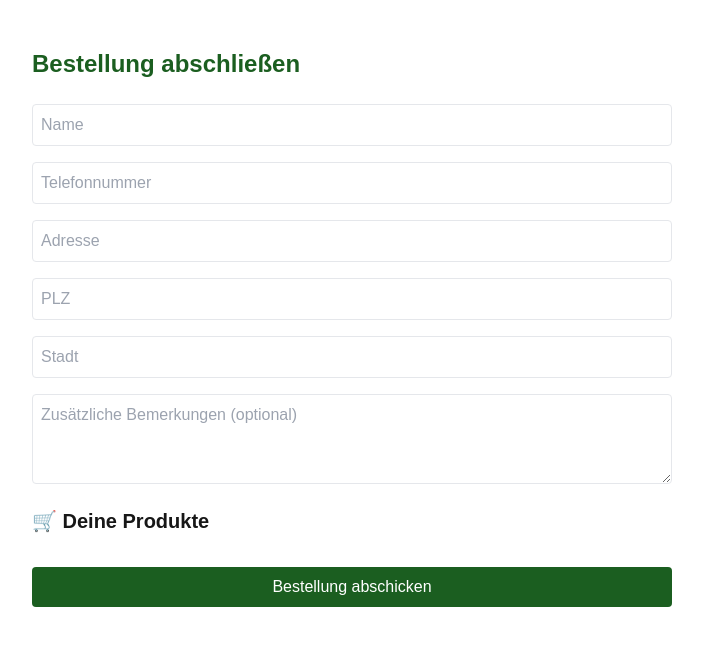
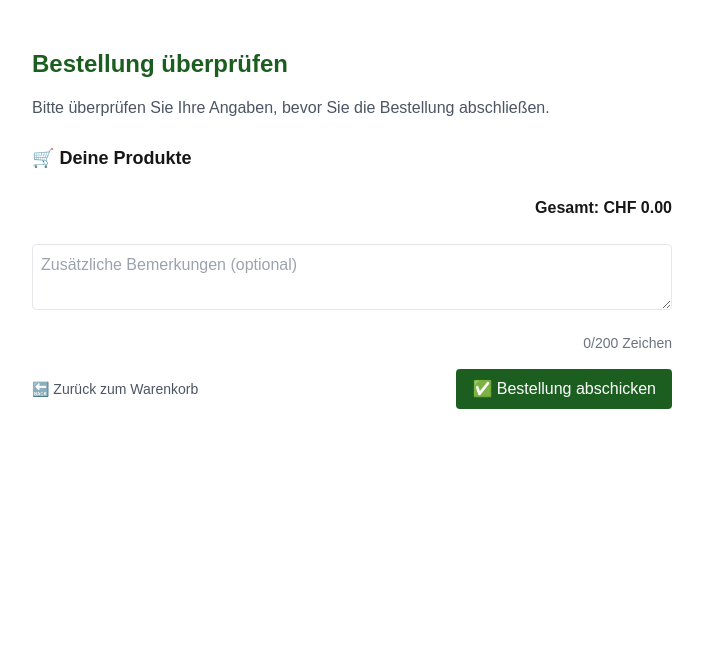
Before and after one commit to EmreAlma/restaurant-website, a Next.js app in the folder frontend/: page /checkout in a window 1280 px wide. Shown: the top 646 px of the page, without its empty margins (288-991 px from the left). Built offline with nearby package versions, Linux system fonts and the light colour scheme.

Commit message:
Improve checkout page layout and display

```diff
--- a/frontend/app/checkout/page.jsx
+++ b/frontend/app/checkout/page.jsx
@@ -1,25 +1,19 @@
 "use client";
 
 import { useCart } from "../../context/CartContext";
-import { useState } from "react";
+import { useState, useEffect } from "react";
 import { useRouter } from "next/navigation";
 
 const CheckoutPage = () => {
   const { cartItems, clearCart } = useCart();
   const router = useRouter();
+  const [user, setUser] = useState(null);
+  const [comment, setComment] = useState("");
 
-  const [customer, setCustomer] = useState({
-    name: "",
-    phone: "",
-    address: "",
-    postalCode: "",
-    city: "",
-    comment: "",
-  });
-
-  const handleChange = (e) => {
-    setCustomer({ ...customer, [e.target.name]: e.target.value });
-  };
+  useEffect(() => {
+    const stored = localStorage.getItem("user");
+    if (stored) setUser(JSON.parse(stored));
+  }, []);
 
   const handleSubmit = async (e) => {
     e.preventDefault();
@@ -30,18 +24,16 @@ const CheckoutPage = () => {
         quantity: item.quantity,
       })),
       address: {
-        fullName: customer.name,
-        street: customer.address,
-        postalCode: customer.postalCode,
-        city: customer.city,
+        fullName: `${user.firstName} ${user.lastName}`,
+        street: user.address?.street,
+        postalCode: user.address?.postalCode,
+        city: user.address?.city,
       },
+      note: comment,
     };
 
     try {
-      const user = JSON.parse(localStorage.getItem("user"));
       const token = user?.token;
-      console.log(token);
-
       const response = await fetch(`${process.env.NEXT_PUBLIC_API_URL}/api/orders/create`, {
         method: "POST",
         headers: {
@@ -55,7 +47,7 @@ const CheckoutPage = () => {
         throw new Error("Fehler beim Senden der Bestellung");
       }
 
-      const savedOrder = await response.json();
+      await response.json();
 
       alert("Vielen Dank für Ihre Bestellung!");
       clearCart();
@@ -68,80 +60,75 @@ const CheckoutPage = () => {
 
   return (
     <div className="max-w-2xl mx-auto px-4 py-12">
-      <h1 className="text-2xl font-bold mb-6 text-sunset">Bestellung abschließen</h1>
+      <h1 className="text-2xl font-bold mb-4 text-sunset">Bestellung überprüfen</h1>
+      <p className="mb-6 text-gray-600">Bitte überprüfen Sie Ihre Angaben, bevor Sie die Bestellung abschließen.</p>
+
+      {user && (
+        <div className="mb-6 space-y-1">
+          <h2 className="text-lg font-semibold">👤 Kundendaten</h2>
+          <p>Name: {user.firstName} {user.lastName}</p>
+          <p>Telefon: {user.phoneNumber}</p>
+          <p>Adresse: {user.address?.street}, {user.address?.postalCode} {user.address?.city}</p>
+        </div>
+      )}
+
+      <div className="mb-6">
+        <h2 className="text-lg font-semibold">🛒 Deine Produkte</h2>
+        <ul className="space-y-2">
+          {cartItems.map((item, index) => (
+            <li key={index} className="border p-2 rounded text-sm flex justify-between items-start">
+              <div>
+                <div className="font-medium">
+                  {item.name} <span className="text-gray-600">x {item.quantity}</span>
+                </div>
+                {item.note && <div className="text-gray-600 italic">Wunsch: {item.note}</div>}
+              </div>
+              <div className="font-semibold whitespace-nowrap">
+                CHF {((item.totalPrice ?? item.price * item.quantity) || 0).toFixed(2)}
+              </div>
+            </li>
+          ))}
+        </ul>
+      </div>
+
+
+      <div className="mb-6 text-right font-bold">
+        Gesamt: CHF {cartItems.reduce((total, item) => {
+          const price = (item.totalPrice ?? item.price * item.quantity) || 0;
+          return total + price;
+        }, 0).toFixed(2)}
+      </div>
 
       <form onSubmit={handleSubmit} className="space-y-4">
-        <input
-          type="text"
-          name="name"
-          placeholder="Name"
-          value={customer.name}
-          onChange={handleChange}
-          required
-          className="w-full border p-2 rounded"
-        />
-        <input
-          type="tel"
-          name="phone"
-          placeholder="Telefonnummer"
-          value={customer.phone}
-          onChange={handleChange}
-          required
-          className="w-full border p-2 rounded"
-        />
-        <input
-          type="text"
-          name="address"
-          placeholder="Adresse"
-          value={customer.address}
-          onChange={handleChange}
-          required
-          className="w-full border p-2 rounded"
-        />
-        <input
-          type="text"
-          name="postalCode"
-          placeholder="PLZ"
-          value={customer.postalCode}
-          onChange={handleChange}
-          required
-          className="w-full border p-2 rounded"
-        />
-        <input
-          type="text"
-          name="city"
-          placeholder="Stadt"
-          value={customer.city}
-          onChange={handleChange}
-          required
-          className="w-full border p-2 rounded"
-        />
         <textarea
           name="comment"
           placeholder="Zusätzliche Bemerkungen (optional)"
-          value={customer.comment}
-          onChange={handleChange}
-          rows="3"
+          value={comment}
+          onChange={(e) => setComment(e.target.value)}
+          rows="2"
+          maxLength={200}
           className="w-full border p-2 rounded"
         />
+        <p className="text-sm text-gray-500 text-right">
+          {comment.length}/200 Zeichen
+        </p>
 
-        <h2 className="text-xl font-semibold mt-6 mb-2">🛒 Deine Produkte</h2>
-        <ul className="space-y-2">
-          {cartItems.map((item, index) => (
-            <li key={index} className="border p-2 rounded text-sm">
-              <div className="font-medium">{item.name} ({item.size})</div>
-              <div>Menge: {item.quantity}</div>
-              {item.note && <div className="text-gray-600 italic">Wunsch: {item.note}</div>}
-            </li>
-          ))}
-        </ul>
+        <div className="flex justify-between items-center">
+          <button
+            type="button"
+            onClick={() => router.back()}
+            className="text-sm text-gray-600 hover:underline"
+          >
+            🔙 Zurück zum Warenkorb
+          </button>
 
-        <button
-          type="submit"
-          className="w-full bg-sunset text-white py-2 rounded hover:bg-opacity-90 transition mt-6"
-        >
-          Bestellung abschicken
-        </button>
+          <button
+            type="submit"
+            className="bg-sunset text-white py-2 px-4 rounded hover:bg-opacity-90 transition"
+          >
+            ✅ Bestellung abschicken
+          </button>
+        </div>
       </form>
     </div>
   );
```
